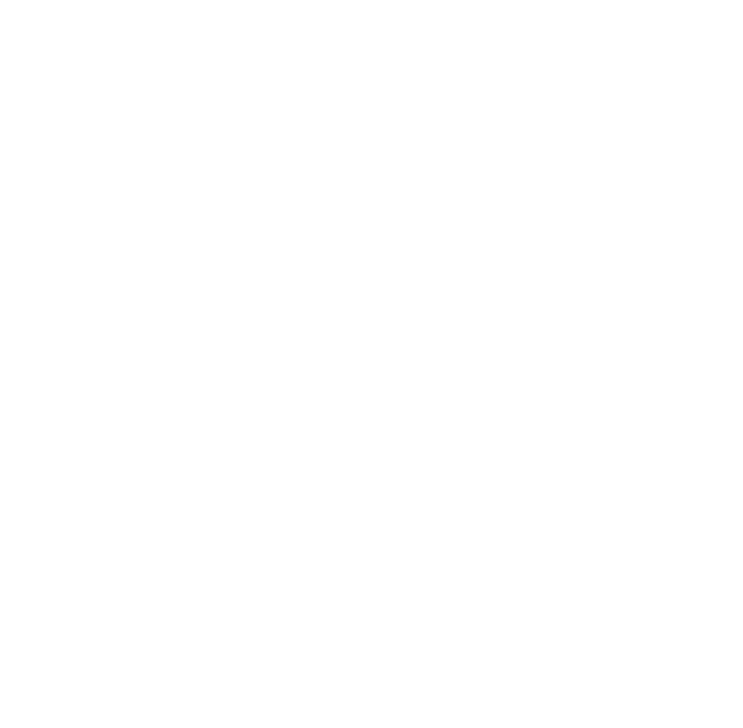
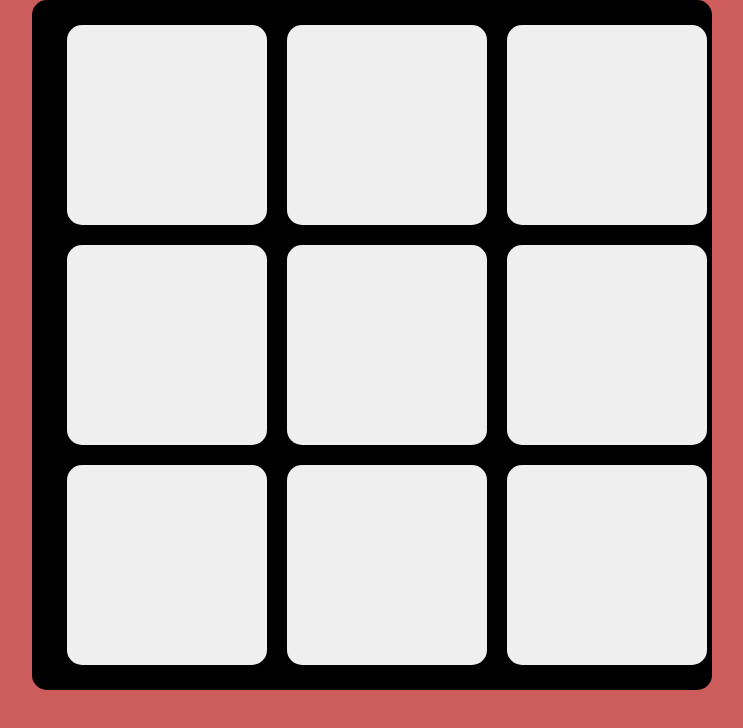
Before and after one commit to BayandaJack/Tic-Tac-Toe, a plain HTML site: page index.html in a window 1280 px wide. Shown: the whole page, without its empty margins (268-1011 px from the left). Drawn offline with Linux system fonts and the light colour scheme.

Commit message:
Added the grid layout for the game, with some animation

```diff
--- a/index.html
+++ b/index.html
@@ -4,8 +4,20 @@
     <meta charset="UTF-8">
     <meta name="viewport" content="width=device-width, initial-scale=1.0">
     <title>Tic-Tsek-Toe</title>
+    <link rel="stylesheet" href="style.css">
+    <script src="script.js"></script>
 </head>
 <body>
-
+    <div class="board">
+        <button class="btn"></button>
+        <button class="btn"></button>
+        <button class="btn"></button>
+        <button class="btn"></button>
+        <button class="btn"></button>
+        <button class="btn"></button>
+        <button class="btn"></button>
+        <button class="btn"></button>
+        <button class="btn"></button>
+    </div>
 </body>
 </html>
--- a/style.css
+++ b/style.css
@@ -4,3 +4,27 @@ body{
     color: #fff;
     background-color: indianred;
 }
+
+.board{
+    border-radius: 15px;
+    padding: 15px;
+    padding-left: 25px;
+    margin: 0 auto;
+    width: 50%;
+    background-color: black;
+    display: grid;
+    grid-template-columns: repeat(3, 1fr);
+}
+
+button{
+    width: 200px;
+    height: 200px;
+    border-radius: 15px;
+    border: none;
+    margin: 10px;
+    transition: transform 0.1s ease-in-out;
+}
+
+button:active {
+  transform: scale(0.95);
+}
```
